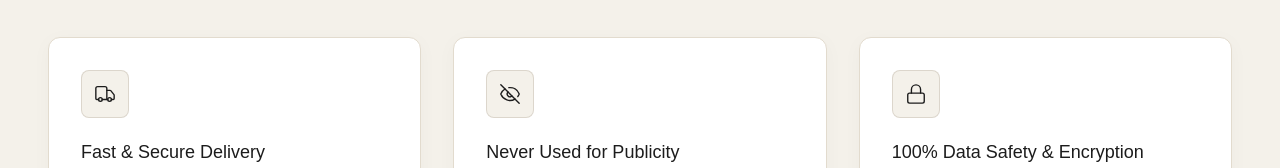
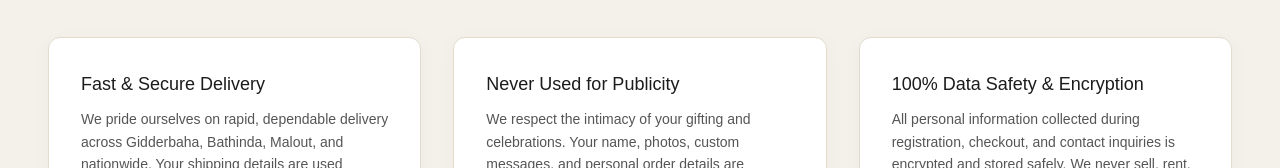
Before and after one commit to trendydecor7-lgtm/trendy_decor, a Next.js app in the folder next-app/: page /privacy in a window 1280 px wide. Shown: the part 468-636 px from the top of the page. Built offline with nearby package versions, Linux system fonts and the light colour scheme; no server answers; a web font is replaced by a local one.

Commit message:
Updated dispatch time

```diff
--- a/next-app/src/app/privacy/page.tsx
+++ b/next-app/src/app/privacy/page.tsx
@@ -246,16 +246,12 @@ export default function PrivacyPolicy() {
             <div className="max-w-[1400px] mx-auto px-6 md:px-12 py-12 border-b border-[#b6ac9f]/30">
                 <div className="grid grid-cols-1 md:grid-cols-3 gap-6 md:gap-8">
                     {corePledges.map((pledge, index) => {
-                        const IconComponent = pledge.icon
                         return (
                             <div
                                 key={index}
                                 className="bg-[#ffffff] border border-[#e2dbce] rounded-xl p-6 md:p-8 shadow-[0_4px_20px_rgba(0,0,0,0.03)] hover:shadow-[0_6px_24px_rgba(0,0,0,0.06)] transition-all flex flex-col justify-between"
                             >
                                 <div>
-                                    <div className="w-12 h-12 rounded-lg bg-[#f4f1ea] border border-[#b6ac9f]/40 flex items-center justify-center text-[#1c1c1c] mb-5">
-                                        <IconComponent size={22} strokeWidth={1.5} />
-                                    </div>
                                     <h3 className="text-lg font-normal text-[#1c1c1c] mb-2.5">
                                         {pledge.title}
                                     </h3>
--- a/next-app/src/components/product/ProductDetailClient.tsx
+++ b/next-app/src/components/product/ProductDetailClient.tsx
@@ -147,7 +147,7 @@ export default function ProductDetailClient({
         {
             id: 'shipping',
             title: 'Shipping & Pan-India Delivery (Rakhi Special)',
-            body: ['Orders dispatched within 1–2 business days.', 'FREE shipping on ALL orders — Rakhi Special Offer (₹0 Shipping Fee)!', 'Delivery across India via our trusted courier partners.'],
+            body: ['Orders dispatched within 6-7 days.', 'FREE shipping on ALL orders above ₹1000 — Rakhi Special Offer (₹0 Shipping Fee)!', 'Delivery across India via our trusted courier partners.'],
         },
     ]
 
```
